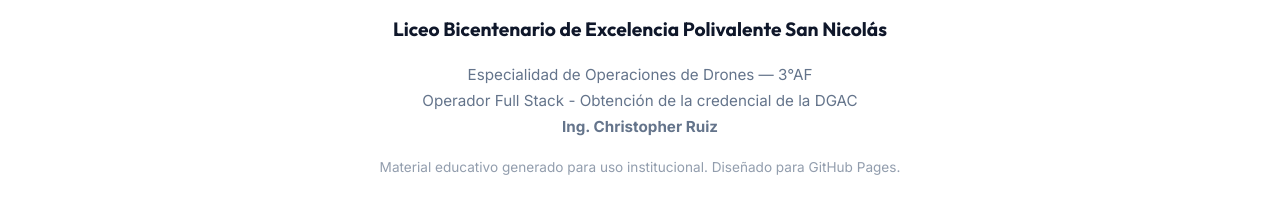
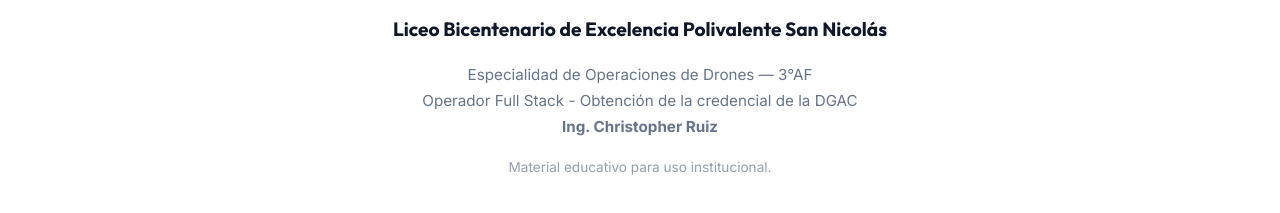
Before and after one commit to ProfChristopherR/credencial_operador_dgac, a plain HTML site: page index.html in a window 1280 px wide. Shown: the part 2848-3061 px from the top of the page. Drawn offline with Linux system fonts and the light colour scheme.

Commit message:
Update index.html

```diff
--- a/index.html
+++ b/index.html
@@ -206,7 +206,7 @@
           <strong>Ing. Christopher Ruiz</strong>
         </div>
         <div class="footer-credit">
-          Material educativo generado para uso institucional. Diseñado para GitHub Pages.
+          Material educativo para uso institucional.
         </div>
       </div>
     </div>
```
